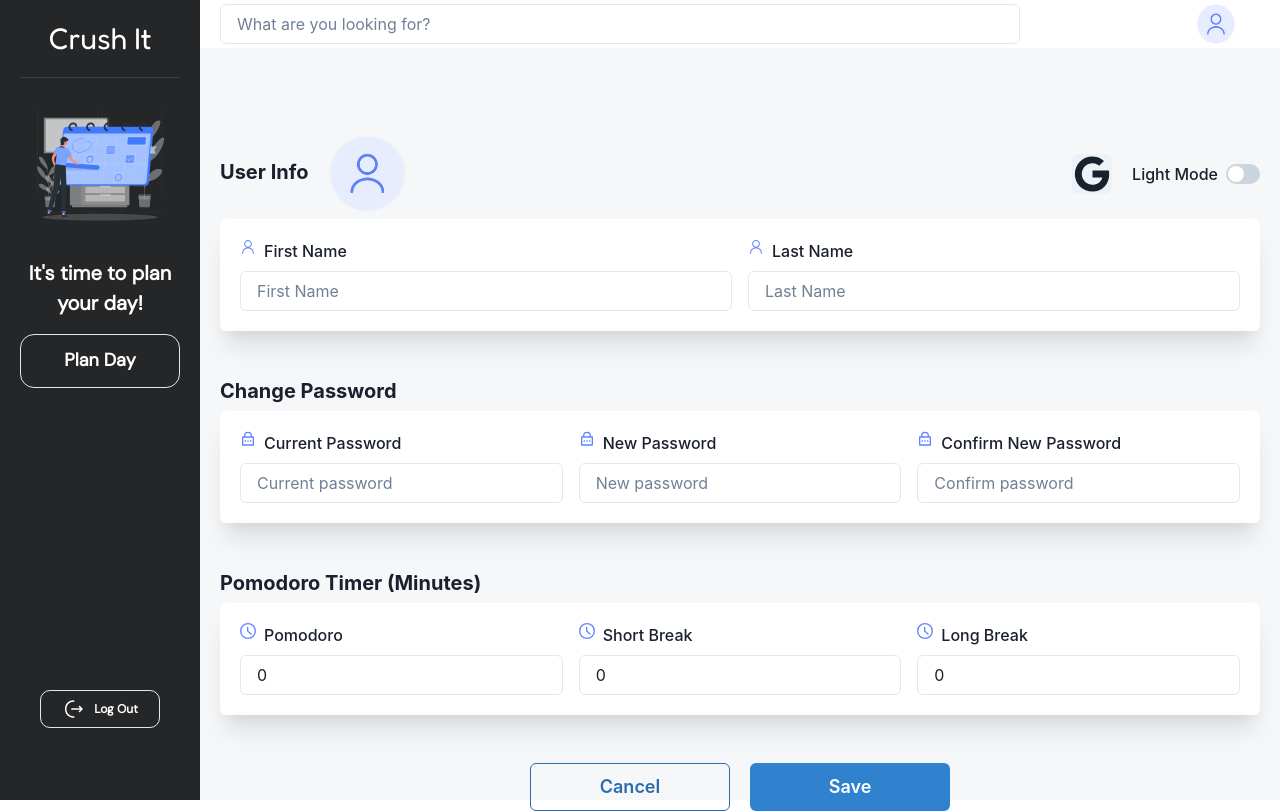
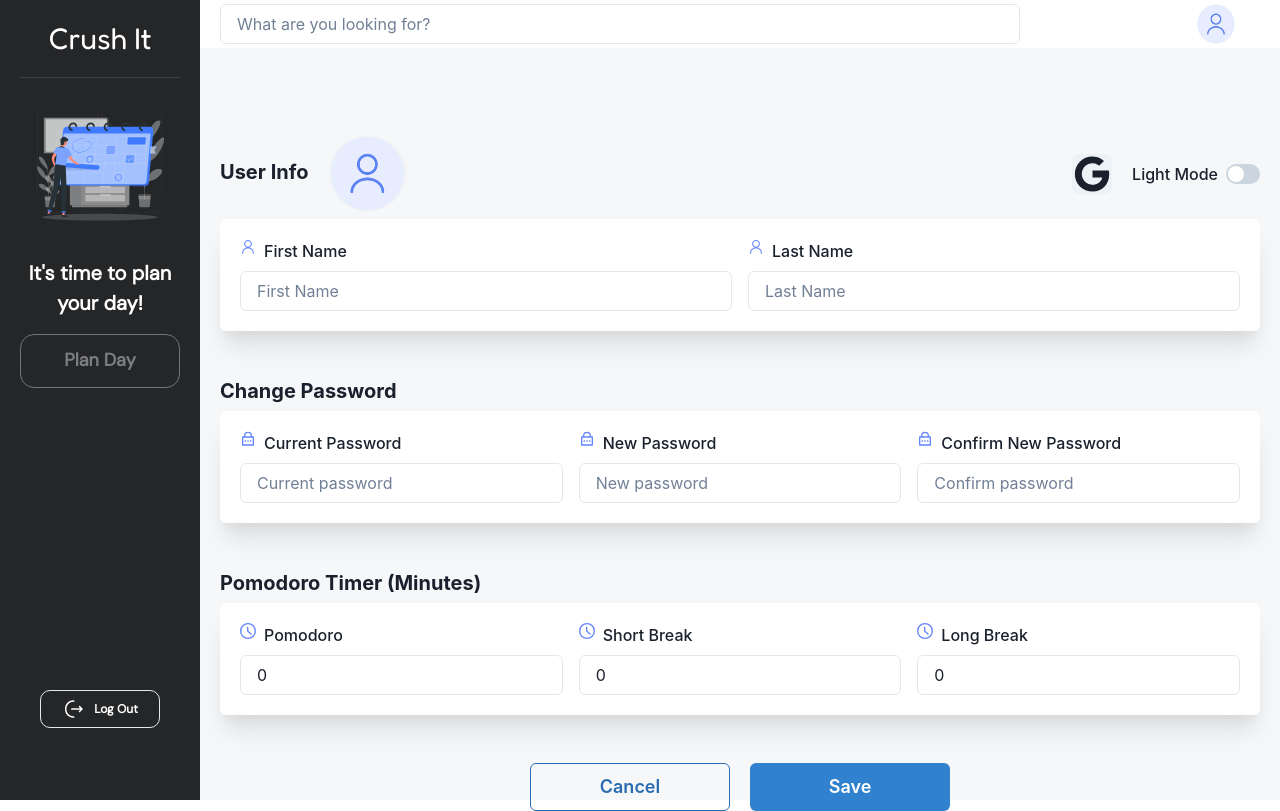
Before and after one commit to kauvyap/cs490-project-Birb, a React (Create React App) app in the folder crush-it/: page /profile/1 in a window 1280 px wide. Built offline with nearby package versions, Linux system fonts and the light colour scheme; no server answers.

Commit message:
plan day button only enabled on homepage

```diff
--- a/crush-it/src/components/sidebar.js
+++ b/crush-it/src/components/sidebar.js
@@ -38,7 +38,7 @@ export default function Sidebar() {
           <Image textColor="white" src="/smallLogo.svg" alt="SVG Image" />
 
           <Text fontFamily={"'DM Sans', sans-serif"} textAlign={"center"} fontSize={"20px"} textColor={"white"} fontWeight={"700"}>It's time to plan your day!</Text>
-          <Button data-testid="planDay" fontFamily={"'DM Sans', sans-serif"} height={"54px"} borderRadius={"14px"} variant="outline" color={"white"} fontSize={"18px"} fontWeight={"700"} width={"160px"}>Plan Day</Button>
+          <Button data-testid="planDay" fontFamily={"'DM Sans', sans-serif"} height={"54px"} borderRadius={"14px"} variant="outline" color={"white"} fontSize={"18px"} fontWeight={"700"} width={"160px"} isDisabled={location.pathname !== "/"}>Plan Day</Button>
           <Spacer></Spacer>
 
           <Button data-testid="logout" fontFamily={"'DM Sans', sans-serif"} leftIcon={<Image borderRadius='full' boxSize="24px" src={logOutIcon} display='fixed'/>} onClick={handleLogout} fontSize={"12px"} borderRadius={"10px"} bg="#252628" variant={"outline"} textColor={"white"} margin={"14"} w={"120px"} h="38">
```
